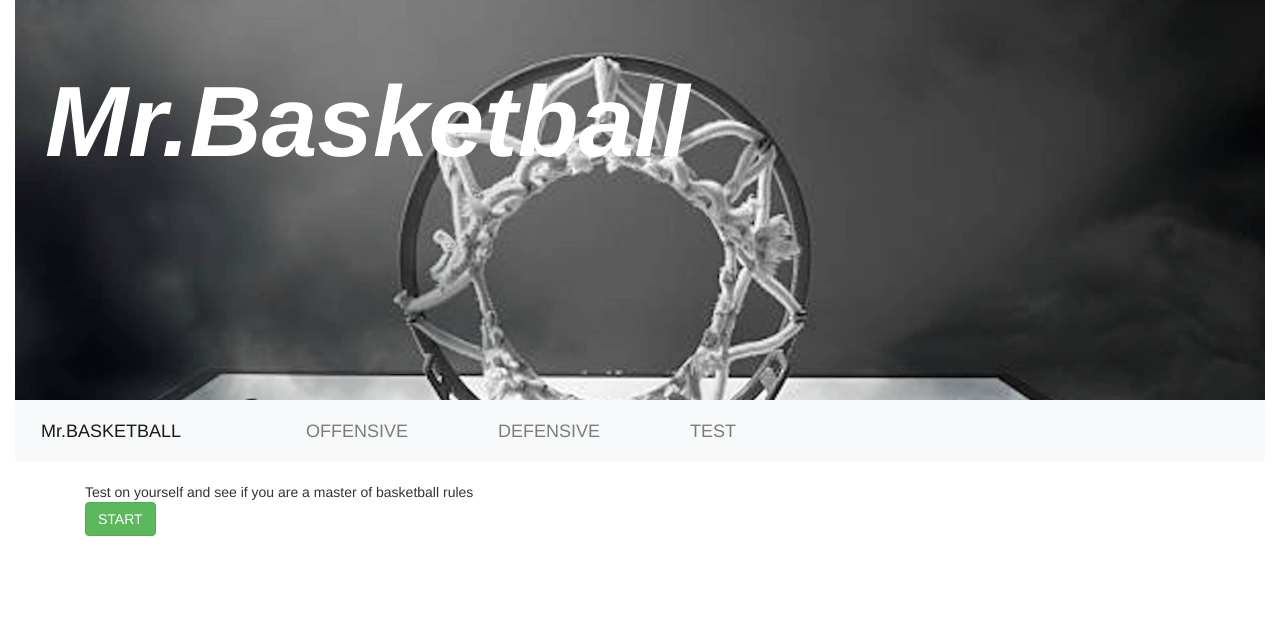
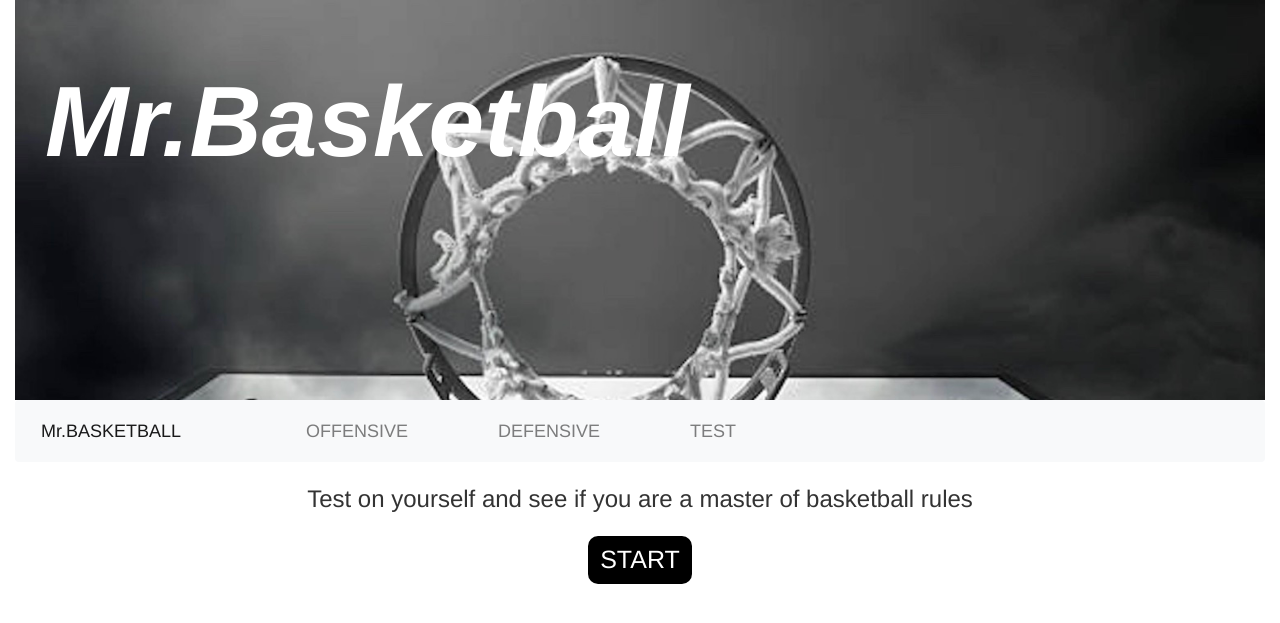
Before and after one commit to YuanLu-213/COMS4170-Final-Project, a Flask app: page /quiz_start in a window 1280 px wide. Shown: the top 623 px of the page. Run offline with Flask 2, Linux system fonts and the light colour scheme; some libraries are stand-ins or nearby versions.

Commit message:
hw12 final commit

```diff
--- a/templates/learning.html
+++ b/templates/learning.html
@@ -105,6 +105,9 @@
         font-weight: bold;
         padding-top: 6px;
     }
+    .row{
+        margin-bottom: 20px;
+    }
 </style>
 
 <div class = 'row'>
@@ -137,7 +140,7 @@
             </div>
         </div>
         {% endfor %}
-        <iframe width="auto" height="250" id="myframe"></iframe>
+        <iframe width="650" height="500" id="myframe"></iframe>
     </div>
     <div class="col-md-3">
         <div class="justify-content-center">
--- a/templates/quiz_start.html
+++ b/templates/quiz_start.html
@@ -10,12 +10,32 @@
         })
     })
 </script>
+<style>
+    .row{
+        margin-bottom: 20px;
+    }
+    #test-intro{
+        text-align: center;
+        font-size: x-large;
+        margin-left: auto;
+        margin-right: auto;
+    }
+    #quiz{
+        margin-left: auto;
+        margin-right: auto;
+        font-size: 25px;
+        background-color: black;
+        border-radius: 10px;
+        border: dimgrey;
+    }
+
+</style>
 
 <div class = 'row'>
-    <div class = 'col-md-12'>
-        <div>Test on yourself and see if you are a master of basketball rules</div>
-        <button type="button" class="btn btn-success" id ='quiz'>START</button>
-    </div>
+    <div id="test-intro">Test on yourself and see if you are a master of basketball rules</div>
+</div>
+<div class="row">
+    <button type="button" class="btn btn-success" id ='quiz'>START</button>
 </div>
 
 {% endblock %}
--- a/templates/quiz_video.html
+++ b/templates/quiz_video.html
@@ -128,8 +128,8 @@
     var startSeconds = data['start'];  // set your own video start time when loop play
     var endSeconds = data['stop'];   // set your own video end time when loop play
     var playerConfig = {
-        height: '250',
-        width: '100%',
+        height: '200',
+        width: '350',
         videoId: videoId,
         playerVars: {
             autoplay: 0,            // Not auto-play the video on load
```
Also changed, not shown: templates/quiz.html (+4 -3 lines).
